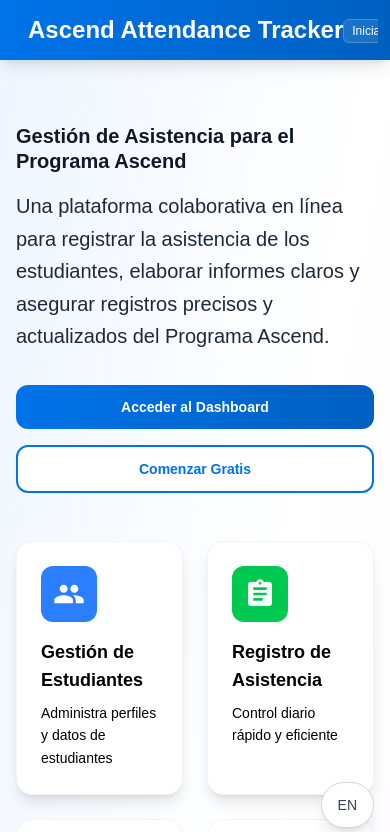
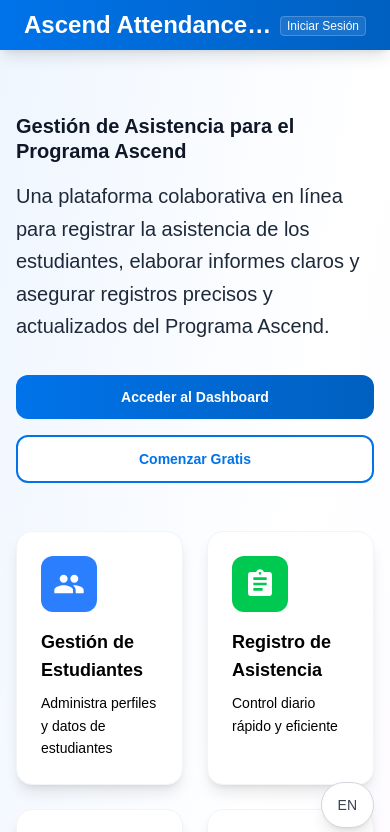
Before and after one commit to EliezerAnteliz/OrchestraAttendanceTracker-New, a Next.js app in the folder web/: page / in a window 390 px wide. Shown: the top 832 px of the page. Built offline with nearby package versions, Linux system fonts and the light colour scheme.

Commit message:
Update page.tsx

```diff
--- a/web/src/app/page.tsx
+++ b/web/src/app/page.tsx
@@ -9,13 +9,13 @@ export default function Home() {
   return (
     <div className="flex flex-col min-h-screen bg-gradient-to-br from-blue-50 via-white to-purple-50">
       {/* Header */}
-      <header className="bg-gradient-to-r from-[#0073ea] to-[#0060c0] text-white p-3 sm:p-4 shadow-lg">
-        <div className="container mx-auto flex justify-between items-center">
-          <div className="flex items-center">
-            <h1 className="text-base sm:text-2xl font-bold truncate">{t("app_title")}</h1>
+      <header className="bg-gradient-to-r from-[#0073ea] to-[#0060c0] text-white p-2 sm:p-4 shadow-lg">
+        <div className="container mx-auto flex justify-between items-center gap-2">
+          <div className="flex items-center min-w-0 flex-1">
+            <h1 className="text-sm sm:text-2xl font-bold truncate">{t("app_title")}</h1>
           </div>
           <div className="flex-shrink-0">
-            <Link href="/login" className="px-2 py-1 sm:px-6 sm:py-2 bg-white/10 backdrop-blur-sm text-white rounded-md sm:rounded-lg hover:bg-white/20 transition-all duration-300 border border-white/20 text-xs sm:text-base whitespace-nowrap">
+            <Link href="/login" className="px-1.5 py-0.5 sm:px-6 sm:py-2 bg-white/10 backdrop-blur-sm text-white rounded sm:rounded-lg hover:bg-white/20 transition-all duration-300 border border-white/20 text-xs sm:text-base whitespace-nowrap">
               {t("login")}
             </Link>
           </div>
```
